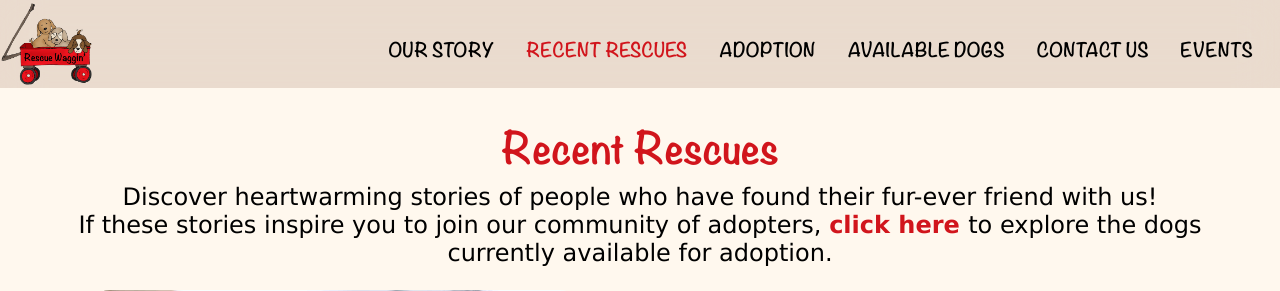
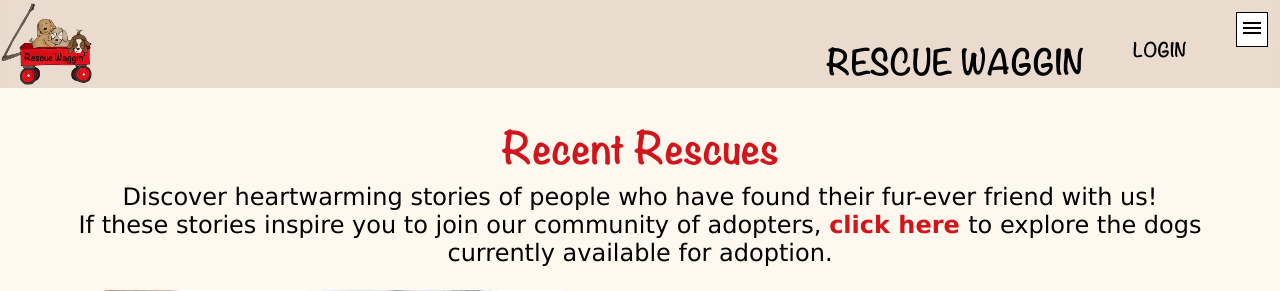
Before and after one commit to t-schneids/midterm, a PHP site: page /rescues.html in a window 1280 px wide. Shown: the top 291 px of the page. Run offline with PHP 8.4, Linux system fonts and the light colour scheme.

Commit message:
style updates

```diff
--- a/general.css
+++ b/general.css
@@ -45,7 +45,14 @@ body {
     padding-top: 15px;
 }
 
-.tabGroup {
+#companyName {
+    font-size: xx-large;
+    font-weight: 800;
+
+}
+
+/* new tab group style */
+.profile {
     list-style-type: none;
     font-size: large;
     position: absolute;
@@ -54,7 +61,7 @@ body {
     margin-top: 20px;
     margin-right: 11px;
     top: 0;
-    right: 0;
+    right: 50px;
     width: fit-content;
     height: auto;
     z-index: 99;
@@ -62,12 +69,49 @@ body {
     border-radius: 5%;
 }
 
+.profile li a {
+    text-decoration: none;
+    color: black;
+    padding:  14px 16px;
+}
+
+.profile li {
+    padding:  14px 16px;
+
+}
+
+.profile li a:hover {
+    background-color: rgba(255, 255, 255, 0.2);
+    border-radius: 25px;
+}
+
+.tabGroup {
+    list-style-type: none;
+    font-size: large;
+    position: fixed;
+    display: flex;
+    flex-direction: column;
+    transform: translateY(-200%);
+    transition: transform 0.5s;
+    margin-top: 42px;
+    margin-right: 11px;
+    top: 0;
+    right: 0;
+    width: fit-content;
+    height: auto;
+    z-index: 99;
+    background: navy;
+    border-radius: 5%;
+    opacity: 0;
+}
+
 
 /* navigation tab specific highlighting */
 .tabGroup li a{
     float: right;
     transition-duration: 0.4s;
-    color: black;
+    /* color: black; */
+    color: white;
     text-align: center;
     text-decoration: none;
     padding: 14px 16px;
@@ -75,11 +119,12 @@ body {
 
 /* Make the current page's tab red */
 #current {
-    color: rgb(209,21,28);
+    /* color: rgb(209,21,28); */
+    color: yellow;
 }
 
 .tabGroup li a:hover {
-    background-color: rgba(255, 255, 255, 0.348);
+    background-color: rgba(255, 255, 255, 0.2);
     border-radius: 25px;
 }
 
@@ -98,7 +143,12 @@ body {
     border: black solid 1px;
     background-color: white;
     cursor: pointer;
-    transform: translateY(-200%);
+    transform: translateY(0);
+    transition: transform 0.5s;
+}
+
+.showMenu {
+    transform: translateY(0);
 }
 
 .closeIcon {
@@ -154,7 +204,7 @@ footer li {
         font-size: 30px;
     }
 
-    .hamburger {
+    /* .hamburger {
         transform: translateY(0);
         transition: transform 0.5s;
     }
@@ -192,7 +242,7 @@ footer li {
     }
 
     /* Class added and removed by JS for hamburger menu */
-    .showMenu {
+    /* .showMenu {
         transform: translateY(0);
-    }
+    //}  */
 }
--- a/items.php
+++ b/items.php
@@ -92,7 +92,7 @@
                 <a class="tabs" href="rescues.html"> RECENT RESCUES</a>
             </li>
             <li>
-            <a class="tabs" href="adoption.php"> ADOPTION</a>
+            <a class="tabs" href="adoption.php"> ADOPT A DOG</a>
             </li>
             <li>
                 <a class="tabs" href="availableDogs.php"> AVAILABLE DOGS</a>
--- a/rescues.html
+++ b/rescues.html
@@ -103,6 +103,12 @@
             </ul>
         </nav>
 
+        <ul class="profile">
+            <li class="newTabs" id="companyName"> RESCUE WAGGIN</li>
+            <li>
+                <a class="newTabs" href="#">LOGIN</a>
+            </li>
+        </ul>
         <ul class="tabGroup">
             <li>
                 <a class="tabs" href="aboutUs.html" > OUR STORY</a>
@@ -121,6 +127,9 @@
             </li>
             <li>
                 <a class="tabs" href="events.html"> EVENTS </a>
+            </li>
+            <li>
+                <a class="tabs" href="items.php"> DOG PRODUCTS </a>
             </li>
         </ul>
 
```
